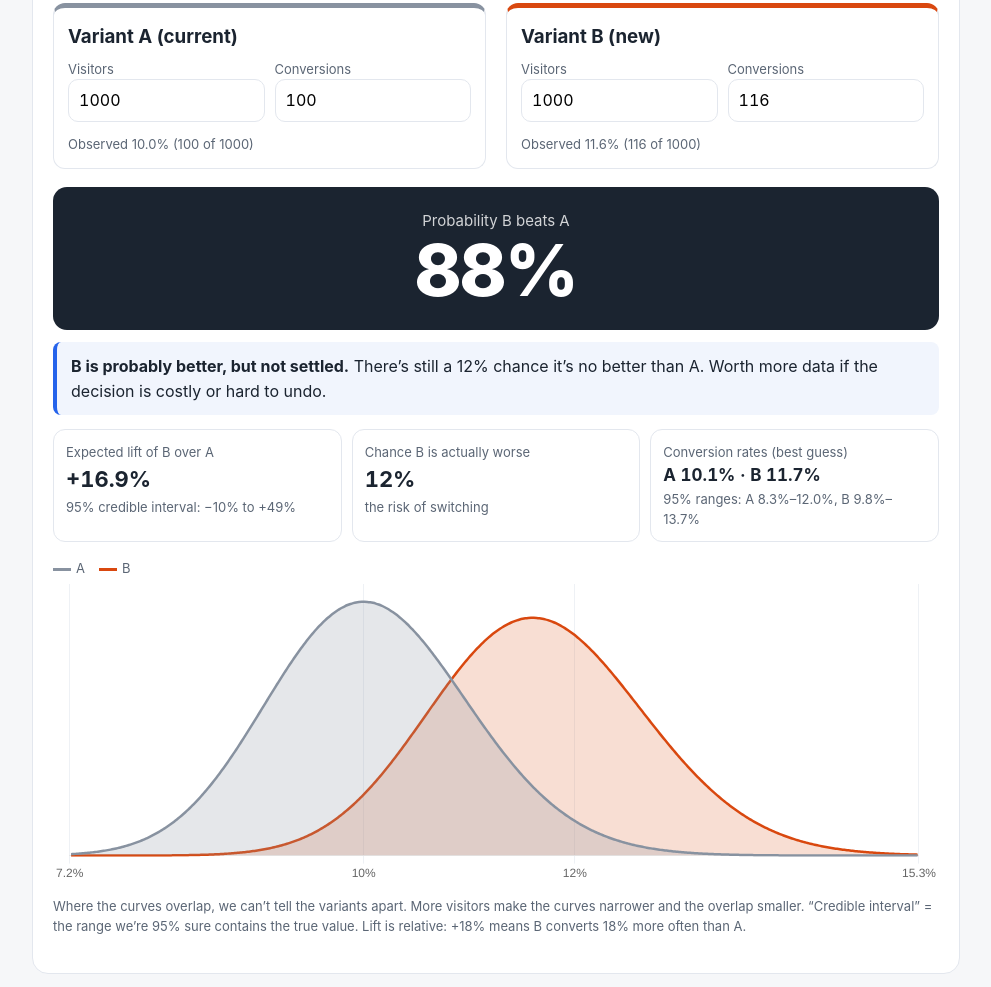
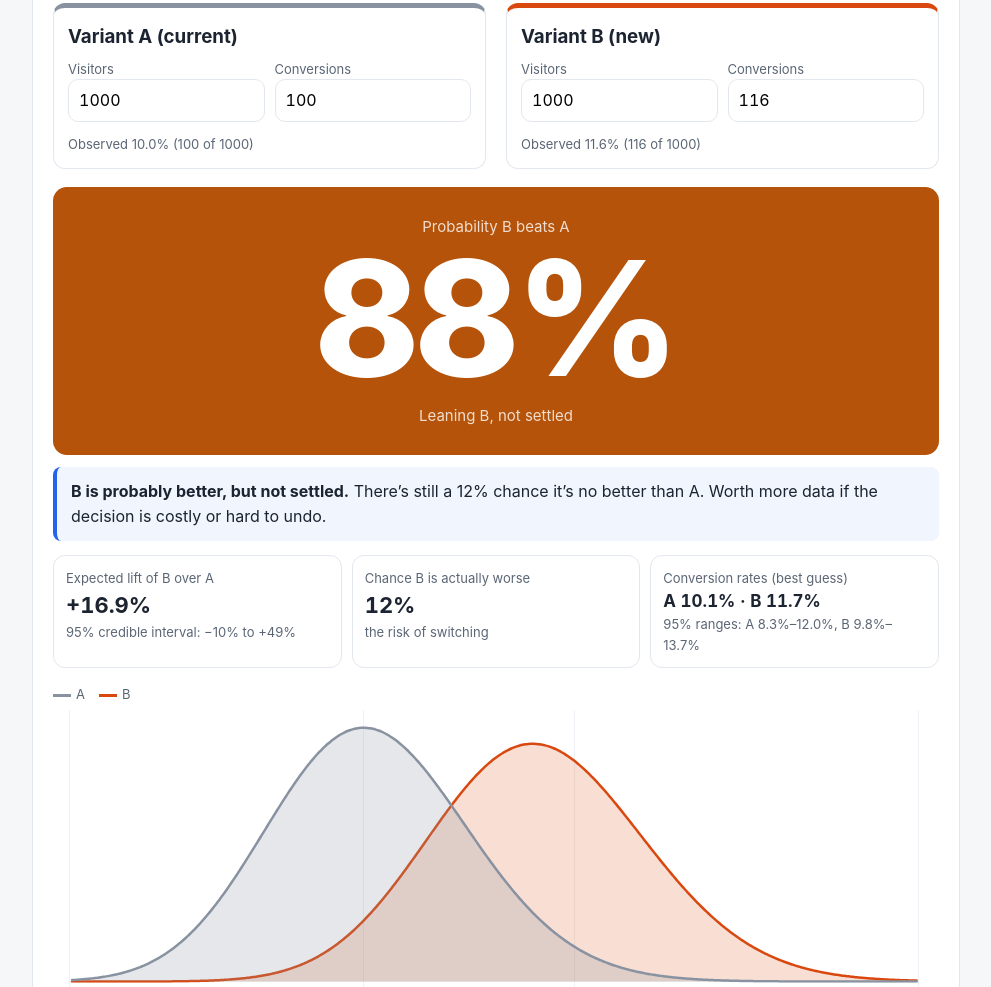
Before and after one commit to boneyball/bayes-explainer, a plain HTML site: page index.html in a window 1280 px wide. Shown: the part 1170-2157 px from the top of the page, without its empty margins (144-1135 px from the left). Drawn offline with nearby package versions, Linux system fonts and the light colour scheme.

Commit message:
Huge color-coded B-beats-A readout (green >=95%, amber 80-95%, gray below)
Co-Authored-By: Claude Sonnet 5.5 <noreply@anthropic.com>
Claude-Session: https://claude.ai/code/session_018ysLRQZHN3Qh8awcX9ud9s

```diff
--- a/index.html
+++ b/index.html
@@ -55,9 +55,10 @@ input[type=range]{width:100%;accent-color:var(--blue);height:28px}
 .vbox{border-radius:12px;padding:14px;border:1px solid var(--line)}
 .vbox.A{border-top:5px solid var(--grey)} .vbox.B{border-top:5px solid var(--orange)}
 .vbox h3{margin:0 0 8px}
-.big{text-align:center;background:var(--ink);color:#fff;border-radius:14px;padding:22px 14px;margin:18px 0 12px}
+.big{text-align:center;background:#4b5563;transition:background .3s;color:#fff;border-radius:14px;padding:28px 14px;margin:18px 0 12px}
 .big .lbl{font-size:15px;opacity:.8}
-.big .num-big{font-size:clamp(44px,12vw,72px);font-weight:800;line-height:1.05;letter-spacing:-.02em;font-variant-numeric:tabular-nums}
+.big.green{background:#15803d}.big.amber{background:#b45309}.big.gray{background:#4b5563}
+.big .num-big{font-size:clamp(76px,24vw,160px);font-weight:800;line-height:1;letter-spacing:-.02em;font-variant-numeric:tabular-nums}
 .stats{display:grid;grid-template-columns:1fr;gap:10px}
 @media(min-width:620px){.stats{grid-template-columns:1fr 1fr 1fr}}
 .stat{border:1px solid var(--line);border-radius:12px;padding:12px}
@@ -140,7 +141,7 @@ footer{color:var(--muted);font-size:13px;text-align:center;padding:20px 16px 40p
         <div class="num"><label for="bc">Conversions</label><input id="bc" type="number" inputmode="numeric" min="0" step="1" value="116"></div>
       </div><div class="fine" id="bRate"></div></div>
   </div>
-  <div class="big"><div class="lbl">Probability B beats A</div><div class="num-big" id="pbeat">–</div></div>
+  <div class="big"><div class="lbl">Probability B beats A</div><div class="num-big" id="pbeat">–</div><div class="lbl" id="bigNote" style="margin-top:6px"></div></div>
   <div class="caption" id="abVerdict" style="margin-top:0"></div>
   <div class="stats" style="margin-top:14px">
     <div class="stat"><div class="k">Expected lift of B over A</div><div class="val" id="lift">–</div><div class="s" id="liftCI"></div></div>
@@ -294,15 +295,17 @@ function updateAB(){
   const [al,ah]=beta.ci(aA,bA),[bl,bh]=beta.ci(aB,bB);
   $('aRate').textContent=av?`Observed ${pct(ac/av,1)}  (${ac} of ${av})`:'No data yet';
   $('bRate').textContent=bv?`Observed ${pct(bc/bv,1)}  (${bc} of ${bv})`:'No data yet';
-  $('pbeat').textContent=Math.round(p*100)+'%';
+  $('pbeat').textContent=p>=.995?'>99%':p<.005?'<1%':Math.round(p*100)+'%';
+  $('pbeat').parentElement.className='big '+(p>=.95?'green':p>=.8?'amber':'gray');
   $('lift').textContent=sgn(L.mean,1);
   $('liftCI').textContent=`95% credible interval: ${sgn(L.lo,0)} to ${sgn(L.hi,0)}`;
-  $('worse').textContent=pct(1-p,0);
+  $('worse').textContent=(1-p)<.005?'<1%':pct(1-p,0);
   $('rates').textContent=`A ${pct(beta.mean(aA,bA),1)} · B ${pct(beta.mean(aB,bB),1)}`;
   $('ratesCI').textContent=`95% ranges: A ${pct(al,1)}–${pct(ah,1)}, B ${pct(bl,1)}–${pct(bh,1)}`;
+  $('bigNote').textContent=p>=.95?'Strong evidence':p>=.8?'Leaning B, not settled':p>.2?'Not enough evidence yet':'Evidence favors A';
   let v;
   if(av+bv===0) v='Enter some visitors and conversions to begin.';
-  else if(p>=.95) v=`<b>Strong evidence B is better.</b> There’s only a ${pct(1-p)} chance switching would be a mistake.`;
+  else if(p>=.95) v=`<b>Strong evidence B is better.</b> There’s only a ${(1-p)<.005?'<1%':pct(1-p)} chance switching would be a mistake.`;
   else if(p>=.8) v=`<b>B is probably better, but not settled.</b> There’s still a ${pct(1-p)} chance it’s no better than A. Worth more data if the decision is costly or hard to undo.`;
   else if(p>.2) v=`<b>Too close to call.</b> The data can’t yet separate the two variants. Keep the test running.`;
   else if(p>.05) v=`<b>B is probably worse than A, but not settled.</b>`;
```
